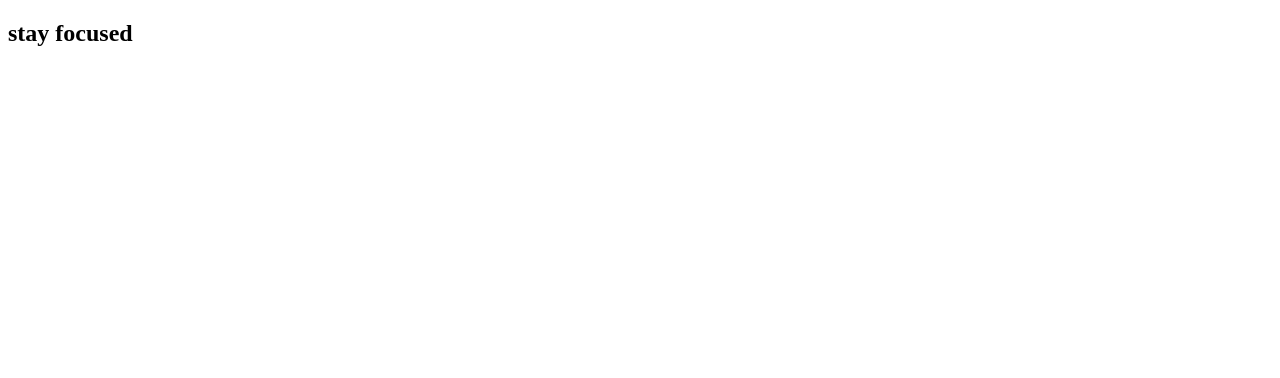
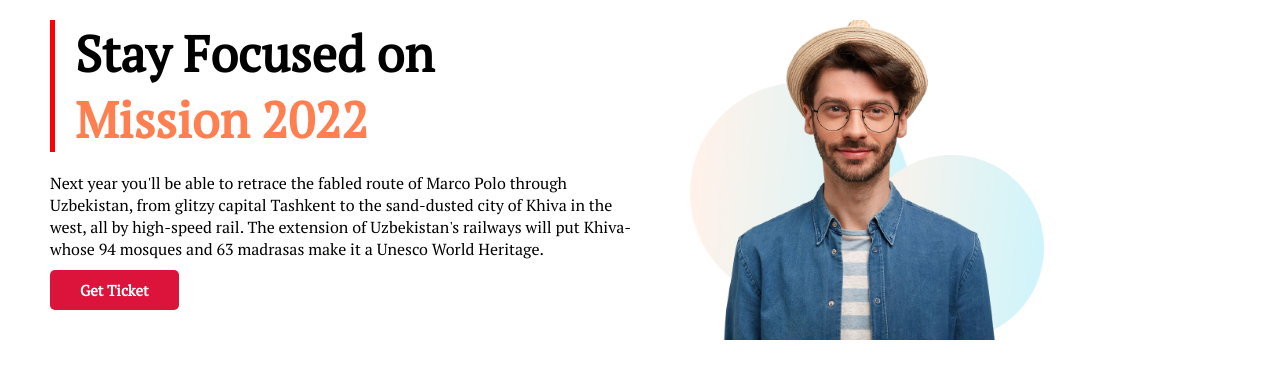
Before and after one commit to sahnurshifat/Mission-Xtreme, a plain HTML site: page index.html in a window 1280 px wide. Drawn offline with Linux system fonts and the light colour scheme.

Commit message:
first section

```diff
--- a/index.html
+++ b/index.html
@@ -5,6 +5,10 @@
     <meta charset="UTF-8">
     <meta http-equiv="X-UA-Compatible" content="IE=edge">
     <meta name="viewport" content="width=device-width, initial-scale=1.0">
+    <link rel="preconnect" href="https://fonts.googleapis.com">
+    <link rel="preconnect" href="https://fonts.gstatic.com" crossorigin>
+    <link href="https://fonts.googleapis.com/css2?family=PT+Serif&family=Playfair+Display&family=Poppins&display=swap"
+        rel="stylesheet">
     <link rel="stylesheet" href="style.css">
     <title>Road to be a developer</title>
 </head>
@@ -12,10 +16,16 @@
 <body>
     <section class="decor">
         <div class="property">
-            <h1>stay focused</h1>
+            <h1 id="border">Stay Focused on <br> <span>Mission 2022</span></h1>
+            <p>
+                Next year you'll be able to retrace the fabled route of Marco Polo through Uzbekistan, from glitzy
+                capital Tashkent to the sand-dusted city of Khiva in the west, all by high-speed rail. The extension of
+                Uzbekistan's railways will put Khiva-whose 94 mosques and 63 madrasas make it a Unesco World Heritage.
+            </p>
+            <a href="#" class="button">Get Ticket</a>
         </div>
         <div class="property">
-
+            <img src="images/person/person-4.png" alt="A hat wearing man">
         </div>
     </section>
 
--- a/style.css
+++ b/style.css
@@ -0,0 +1,42 @@
+*{
+    font-family: 'Playfair Display', serif;
+    font-family: 'Poppins', sans-serif;
+    font-family: 'PT Serif', serif;
+    margin: 0;
+    padding: 0;
+}
+.decor{
+    display: flex;
+    width: 100%;
+}
+h1{
+    font-size: 50px;
+    font-weight: 800;
+    margin-bottom: 20px;
+}
+span{
+    color: coral;
+}
+#border{
+    border-left: 5px red solid;
+    padding-left: 20px;
+}
+.property{
+    width: 50%;
+    margin-left: 50px;
+    margin-top: 20px;
+}
+.property img{
+    width: 60%;
+}
+.button{
+    text-decoration: none;
+    display: inline-block;
+    color: white;
+    font-size: 15px;
+    font-weight: 800;
+    margin-top: 10px;
+    padding: 10px 30px;
+    border-radius: 5px;
+    background-color: crimson;
+}
```
